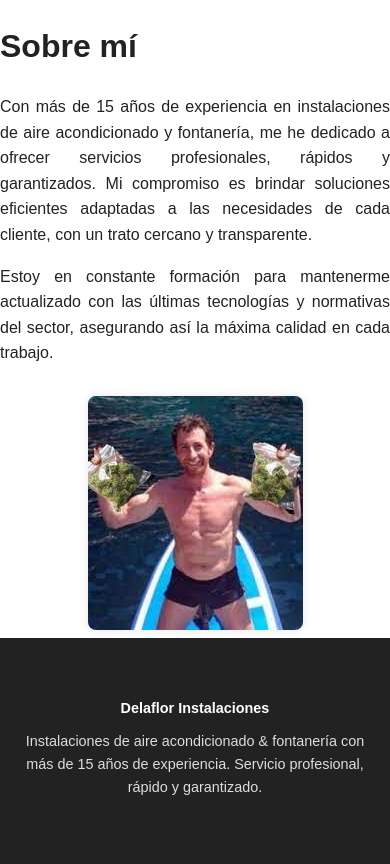
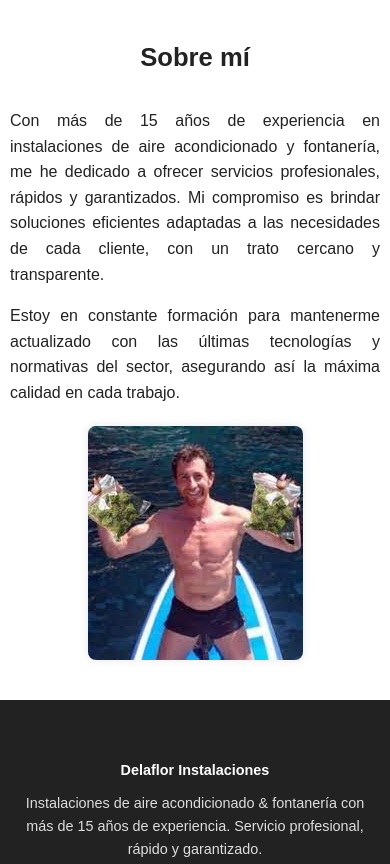
Before and after one commit to Yakan09/Delaflor-Instalaciones, a plain HTML site: page sobre.html in a window 390 px wide. Shown: the top 864 px of the page. Drawn offline with Linux system fonts and the light colour scheme.

Commit message:
Add files via upload

```diff
--- a/sobre.html
+++ b/sobre.html
@@ -13,7 +13,7 @@
 
     <main class="sobre">
         <h1>Sobre mí</h1>
-        <section style="max-width: 700px; margin: 0 auto; text-align: justify;">
+        <section>
             <p>Con más de 15 años de experiencia en instalaciones de aire acondicionado y fontanería, me he dedicado a
                 ofrecer servicios profesionales, rápidos y garantizados. Mi compromiso es brindar soluciones eficientes
                 adaptadas a las necesidades de cada cliente, con un trato cercano y transparente.</p>
@@ -21,11 +21,11 @@
                 sector, asegurando así la máxima calidad en cada trabajo.</p>
         </section>
 
-        <section style="max-width: 700px; margin: 30px auto 0; text-align: center;">
-            <img src="imagenes/empresario.png" alt="Foto del empresario"
-                style="max-width: 100%; border-radius: 8px; box-shadow: 0 0 10px rgba(0,0,0,0.1);" />
+        <section>
+            <img src="imagenes/empresario.png" alt="Foto del empresario" />
         </section>
     </main>
+
 
     <!-- FOOTER -->
     <footer class="footer">
--- a/style.css
+++ b/style.css
@@ -160,7 +160,6 @@ body {
   }
 }
 
-
 /* CONTACTO */
 .contacto {
   padding: 60px 20px;
@@ -181,6 +180,7 @@ body {
   color: #333;
   line-height: 1.5;
 }
+
 /* Whatsapp*/
 .btn-whatsapp {
   display: inline-flex;
@@ -196,6 +196,8 @@ body {
   box-shadow: 0 4px 15px rgba(37, 211, 102, 0.4);
   transition: all 0.3s ease;
   animation: pulse 2s infinite;
+  box-sizing: border-box;
+  white-space: nowrap;
 }
 
 .btn-whatsapp:hover {
@@ -269,8 +271,17 @@ body {
     flex-direction: column;
     text-align: center;
   }
+
+  /* Aquí el cambio para que el botón WhatsApp no sobresalga en móvil */
+  .btn-whatsapp {
+    width: 100%;
+    justify-content: center;
+    padding: 12px 20px;
+    font-size: 1rem;
+    white-space: normal;
+    text-align: center;
+  }
 }
-
 
 /* REVEAL ANIMATIONS */
 .reveal {
@@ -282,3 +293,54 @@ body {
   opacity: 1;
   transform: translateY(0);
 }
+
+/* SOBRE MÍ */
+.sobre {
+  padding: 40px 20px;
+  max-width: 800px;
+  margin: 0 auto;
+  color: var(--dark);
+}
+
+.sobre h1 {
+  text-align: center;
+  margin-bottom: 30px;
+}
+
+.sobre section {
+  margin-bottom: 30px;
+  text-align: justify;
+}
+
+.sobre section img {
+  max-width: 100%;
+  border-radius: 8px;
+  box-shadow: 0 0 10px rgba(0,0,0,0.1);
+  display: block;
+  margin: 0 auto;
+}
+
+/* RESPONSIVE PARA SOBRE MÍ */
+@media (max-width: 768px) {
+  .sobre {
+    padding: 30px 15px;
+  }
+  .sobre h1 {
+    font-size: 2rem;
+  }
+  .sobre section {
+    margin-bottom: 25px;
+  }
+}
+
+@media (max-width: 480px) {
+  .sobre {
+    padding: 20px 10px;
+  }
+  .sobre h1 {
+    font-size: 1.6rem;
+  }
+  .sobre section {
+    margin-bottom: 20px;
+  }
+}
```
